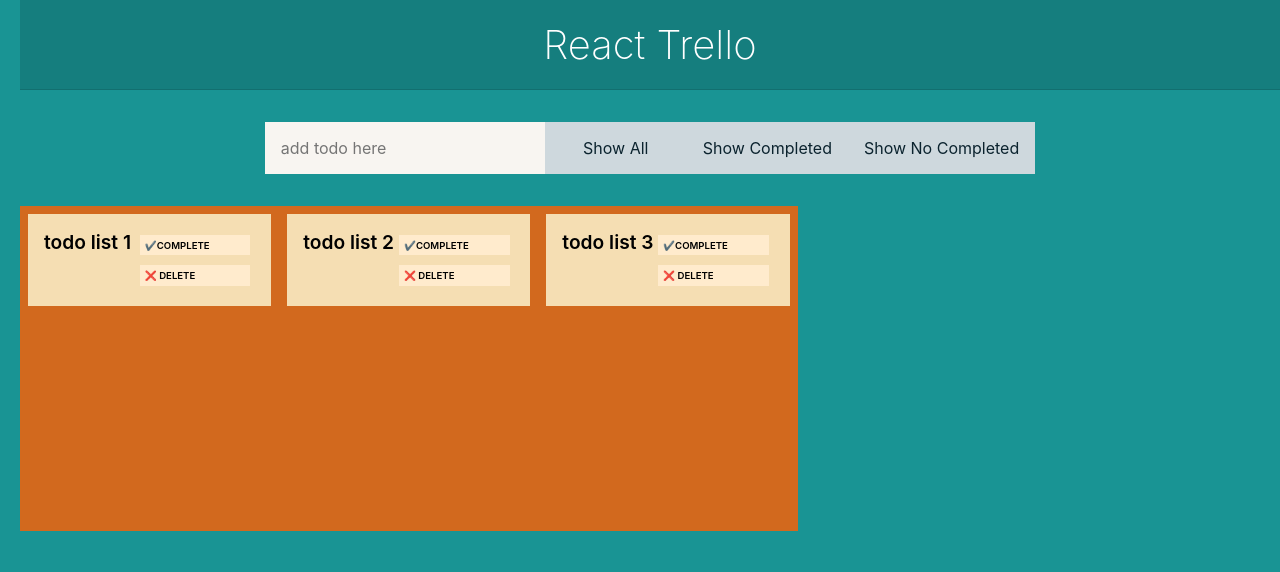
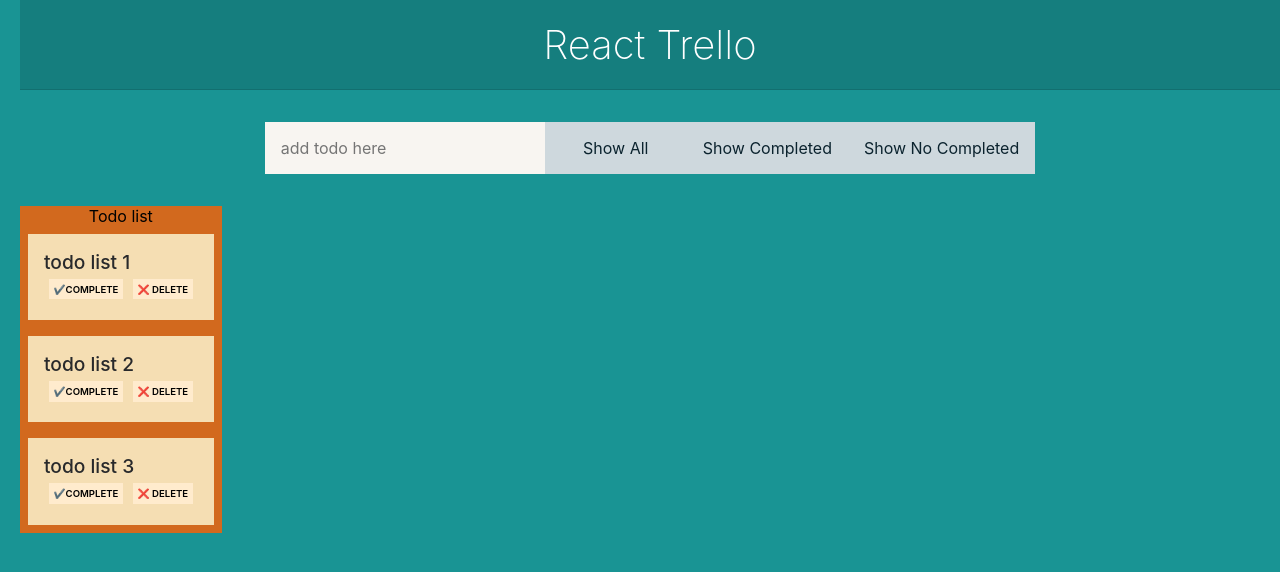
Before and after one commit to vedranaha/react-trello-redux, a React (Create React App) app: page / in a window 1280 px wide. Shown: the top 572 px of the page. Built offline with nearby package versions, Linux system fonts and the light colour scheme.

Commit message:
listTitle, styling TodoList

```diff
--- a/src/components/TodoList.css
+++ b/src/components/TodosList.css
@@ -1,15 +1,20 @@
 .todoList {
-  display: grid;
-  grid-template: repeat(3, 1fr) / repeat(3, 1fr);
+  display: flex;
+  align-items: center;
+  flex-direction: column;
+  flex-wrap: nowrap;
+  align-content: center;
   justify-content: center;
-  align-items: stretch;
 }
 .todo {
   background-color: wheat;
   padding: 1em;
   margin: 0.5em;
   display: flex;
+  flex-direction: column;
+  width: fit-content;
   justify-content: space-between;
+  height: fit-content;
 }
 .todo .isCompleted {
   color: grey;
@@ -19,8 +24,8 @@
   font-size: 0.4em;
 }
 .todo .text {
-  color: black;
-  font-weight: 600;
+  color: rgb(40, 41, 43);
+  font-weight: 500;
   font-size: 1.2em;
 }
 .todo.completed {
@@ -31,8 +36,6 @@
 }
 .todo .actions {
   min-width: 120px;
-  display: flex;
-  flex-flow: column;
 }
 .todo .actions button {
   all: unset;
--- a/src/components/TodosList.js
+++ b/src/components/TodosList.js
@@ -1,6 +1,6 @@
 import React from "react";
 import { connect } from "react-redux";
-import "./TodoList.css";
+import "./TodosList.css";
 import {
   deleteTodoAction,
   toggleCompleteAction,
@@ -26,6 +26,7 @@
 function TodoList(props) {
   return (
     <div className="todoList">
+      <header className="listTitle"> Todo list</header>
       {filterTodos(props.todos, props.filter).map((todo) => (
         <div
           className={`todo ${todo.completed ? "completed" : "complete"}`}
```
